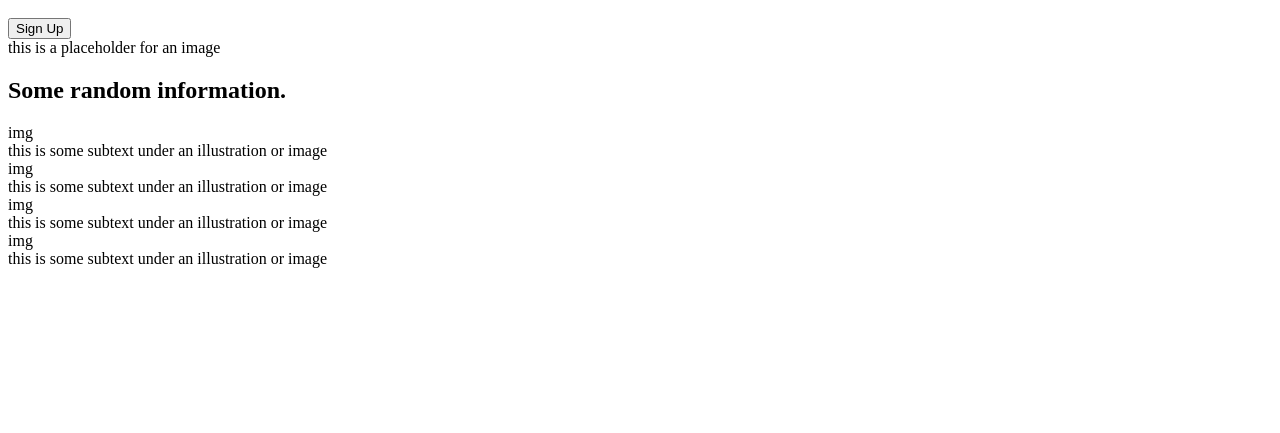
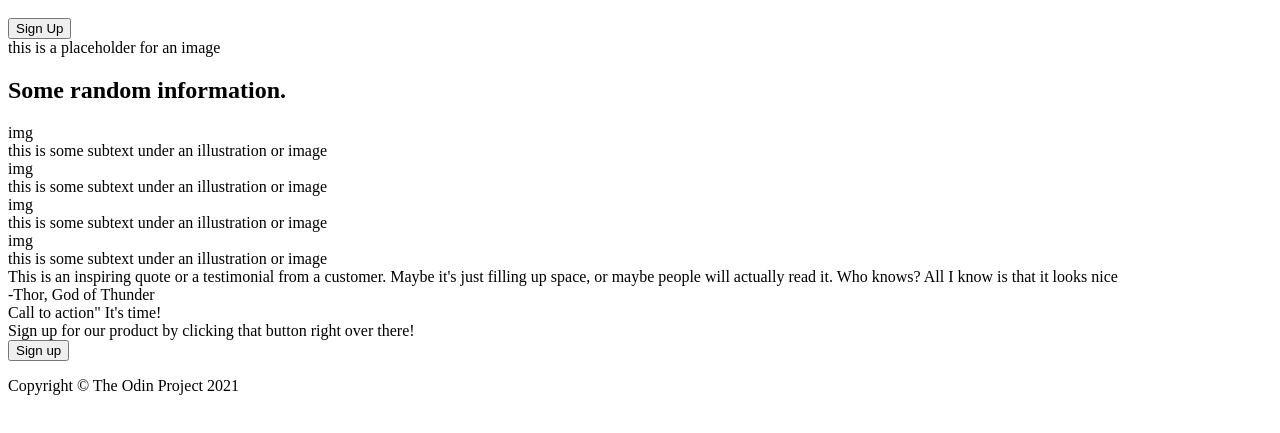
Before and after one commit to itsnbal/odin_landing_page, a plain HTML site: page index.html in a window 1280 px wide. Shown: the part 197-630 px from the top of the page. Drawn offline with Linux system fonts and the light colour scheme.

Commit message:
resto da primeira escrita do html

```diff
--- a/index.html
+++ b/index.html
@@ -45,9 +45,22 @@
             </div>
         </div>
     </div>
-    <div class="container-3"></div>
-    <div class="container-4"></div>
-    <footer></footer>
+    <div class="container-3">
+        <div class="quote-text">This is an inspiring quote or a testimonial from a customer. Maybe it's just filling up space, or maybe people will actually read it. Who knows? All I know is that it looks nice</div>
+        <div class="quote-author">-Thor, God of Thunder</div>
+    </div>
+    <div class="container-4">
+        <div class="first-block">
+            <div class="Call-action">Call to action" It's time!</div>
+            <div class="texto-call-action">Sign up for our product by clicking that button right over there!</div>
+        </div>
+        <div class="second-block">
+            <button>Sign up</button>
+        </div>
+    </div>
+    <footer>
+        <p>Copyright © The Odin Project 2021</p>
+    </footer>
 
 </body>
 </html>
```
